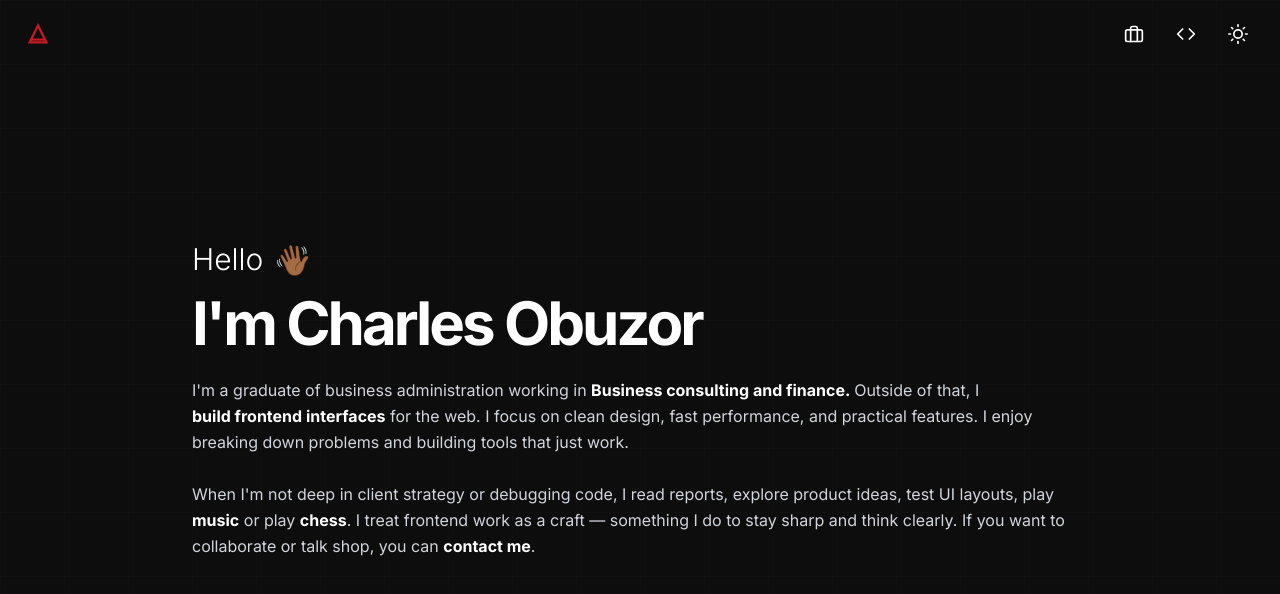
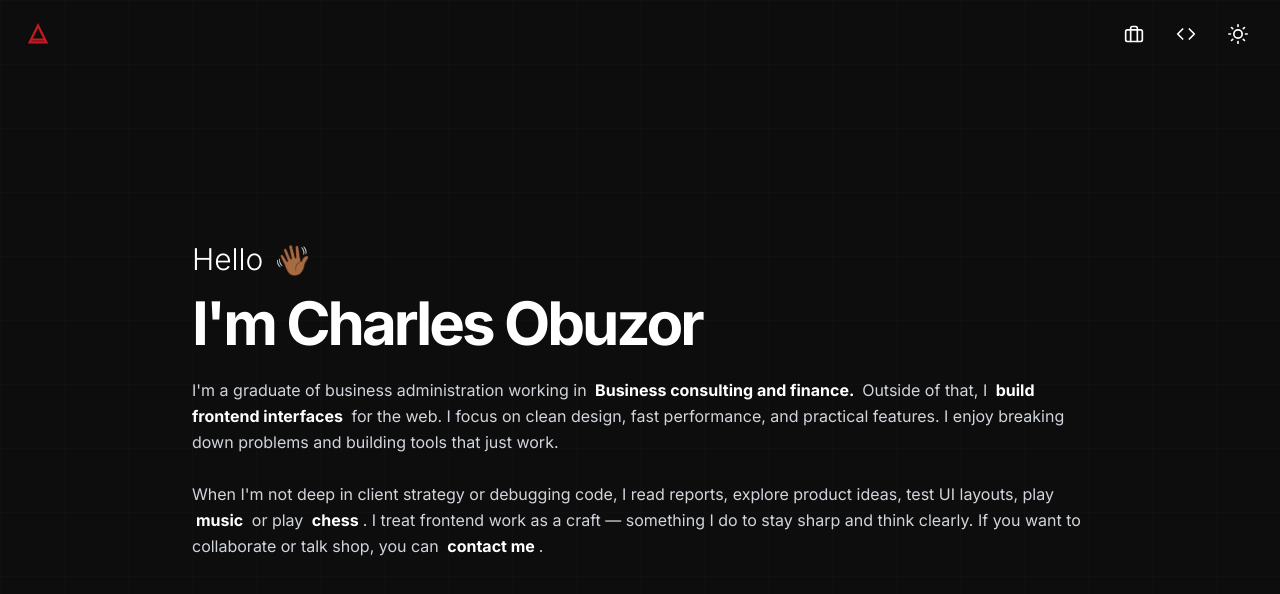
Before and after one commit to charlzx/portfolio, a React (Vite) app: page / in a window 1280 px wide. Shown: the top 594 px of the page. Built offline with nearby package versions, Linux system fonts and the light colour scheme; a web font is replaced by a local one.

Commit message:
correct link animtion

```diff
--- a/src/pages/HomePage.jsx
+++ b/src/pages/HomePage.jsx
@@ -15,12 +15,12 @@ const HomePage = ({ theme }) => {
     const navigate = useNavigate();
 
     const HighlightedLink = ({ children, onClick, href }) => {
-        const linkColor = theme === 'dark' ? 'text-white font-bold' : 'text-black font-bold';
         const underlineColor = theme === 'dark' ? 'bg-gray-700' : 'bg-gray-300';
+        const linkColor = theme === 'dark' ? 'text-white hover:text-black' : 'text-black hover:text-white';
+        const bgColor = theme === 'dark' ? 'hover:bg-white' : 'hover:bg-black';
 
         const commonProps = {
-            className: `group cursor-pointer relative inline-block transition-colors duration-300 ${linkColor}`,
-            "data-cursorvariant": "hover",
+            className: `cursor-pointer font-bold transition-colors duration-300 ${linkColor} ${bgColor} px-1`,
         };
 
         const content = (
```
